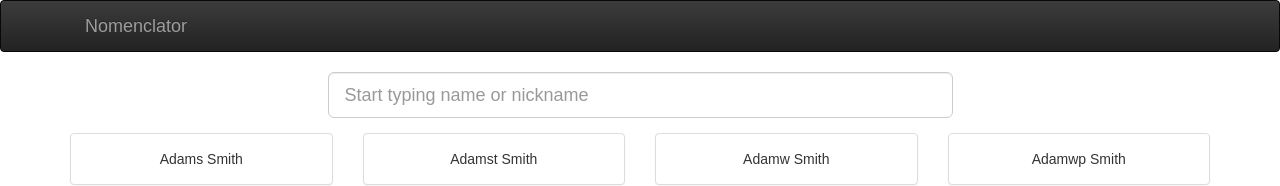
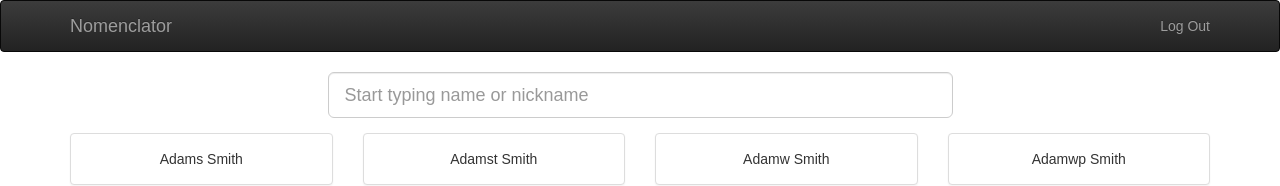
Before and after one commit to igorferst/nomenclator, a React (Create React App) app in the folder web/: page /records in a window 1280 px wide. Shown: the top 186 px of the page. Built offline with nearby package versions, Linux system fonts and the light colour scheme.

Commit message:
Add log out link to nav bar

```diff
--- a/web/src/App.js
+++ b/web/src/App.js
@@ -1,11 +1,12 @@
 import React, { Component } from 'react';
-import { Grid, Navbar } from 'react-bootstrap';
+import { Grid, Navbar, Nav, NavItem } from 'react-bootstrap';
 import { Route, Switch, Redirect } from "react-router-dom";
+import { withRouter } from "react-router";
 
 import RecordForm from './RecordForm';
 import RecordSearch from './RecordSearch';
 import Login from './Login';
-import { get as getUser } from './user';
+import { get as getUser, logout } from './user';
 
 class App extends Component {
 
@@ -18,19 +19,19 @@ class App extends Component {
           <Route path='/login' component={Login} />
           <Route exact={true} path='/records' render={() =>
             <div>
-              <LocalNavbar />
+              <LocalNavbarWithRouter />
               <RecordSearch />
             </div>
           } />
           <Route path='/records/new' render={() =>
             <div>
-              <LocalNavbar />
+              <LocalNavbarWithRouter />
               <RecordForm isNew={true} />
             </div>
           } />
           <Route path='/records/:id' render={({match}) =>
             <div>
-              <LocalNavbar />
+              <LocalNavbarWithRouter />
               <RecordForm recordId={match.params.id} />
             </div>
           } />
@@ -42,22 +43,39 @@ class App extends Component {
 
 class LocalNavbar extends Component {
 
+  logout() {
+    logout().then(
+      () => {
+        this.props.history.push('/');
+      },
+      (err) => {
+        alert('Unable to log out');
+        console.error(err);
+      }
+    )
+  }
+
   render () {
     return (
       <Navbar inverse>
-        <Grid>
         <Navbar.Header>
           <Navbar.Brand>
             <a href="/">Nomenclator</a>
           </Navbar.Brand>
           <Navbar.Toggle />
         </Navbar.Header>
-        </Grid>
+        <Nav pullRight onSelect={this.logout.bind(this)}>
+          <NavItem>
+            Log Out
+          </NavItem>
+        </Nav>
       </Navbar>
     )
   }
 
 }
+
+const LocalNavbarWithRouter = withRouter(LocalNavbar);
 
 class Home extends Component {
 
```
Lines whose indentation alone changed are shown as unchanged.
